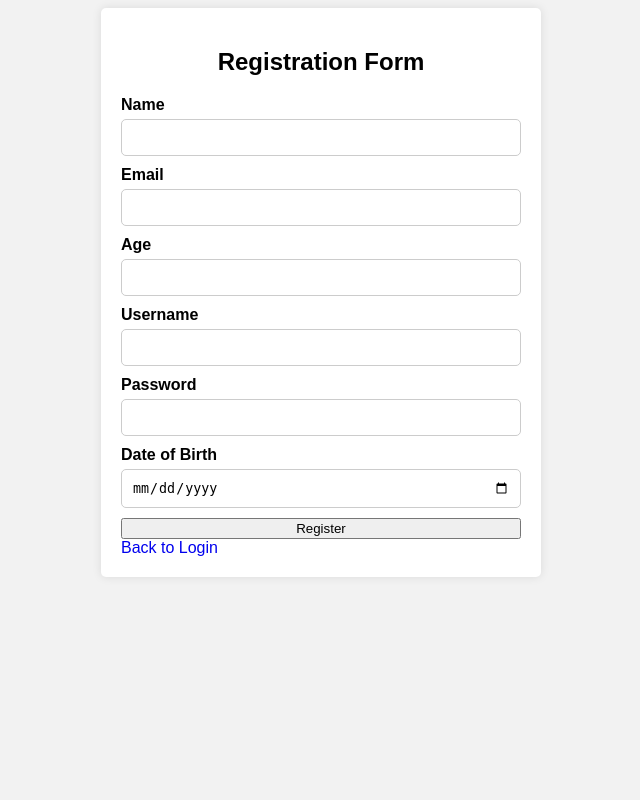
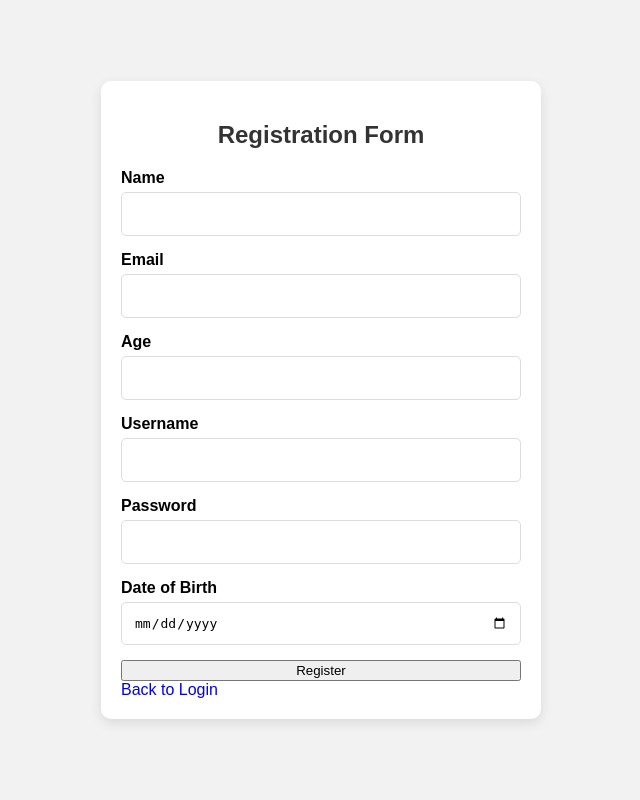
Before and after one commit to Josh011600/EmployeeProfiler, a Flask app: page /register in a window 1280 px wide. Shown: the whole page, without its empty margins (319-959 px from the left). Run offline with Flask 3, Linux system fonts and the light colour scheme.

Commit message:
adjusting button design not finished yet

```diff
--- a/static/registeruser.css
+++ b/static/registeruser.css
@@ -1,19 +1,29 @@
 body {
   font-family: Arial, sans-serif;
   background-color: #f2f2f2;
+  margin: 0;
+  padding: 0;
+  display: flex;
+  justify-content: center;
+  align-items: center;
+  height: 100vh;  /* Full viewport height */
 }
 
 .container {
-    width: 400px;
-    margin: 0 auto;
+  width: 100%;
+  max-width: 400px;  /* Ensure it's responsive */
+  margin: 20px auto;  /* Space at the top and bottom */
   padding: 20px;
   background-color: #fff;
-    border-radius: 5px;
-    box-shadow: 0 0 10px rgba(0, 0, 0, 0.1);
+  border-radius: 10px;  /* Softer corners */
+  box-shadow: 0 4px 12px rgba(0, 0, 0, 0.1);  /* Slightly more pronounced shadow */
 }
 
 h2 {
   text-align: center;
+  margin-bottom: 20px;
+  font-size: 1.5em;
+  color: #333;
 }
 
 form {
@@ -27,18 +37,42 @@
 }
 
 input {
-    margin-bottom: 10px;
-    padding: 10px;
-    border: 1px solid #ccc;
+  margin-bottom: 15px;
+  padding: 12px;
+  border: 1px solid #ddd;
   border-radius: 5px;
+  font-size: 1em;
 }
 
-  input[type="submit"] {
-    background-color: #4CAF50;
-    color: #fff;
+
+.container
+.frm1
+ #register
+{
+  background-color: #f5f5f5;
+  color: #5a4545;
+  padding: 12px 20px;
+  border: none;
+  border-radius: 5px;
   cursor: pointer;
+
 }
+#back_to_Login
+{
+  text-align: center;
+}
+#back_to_Login a
+{
+  max-width: 90%;
+  text-decoration: none;
+  text-align: center;
+  position: relative;
+  align-items: center;
+  background-color: #d7ddd7;
+  color: #ada1a1;
+  padding: 10px 20px 10px 20px;
 
-  input[type="submit"]:hover {
-    background-color: #45a049;
+  border-radius: 5px;
+  cursor: pointer;
+
 }
```
Lines whose indentation alone changed are shown as unchanged.
